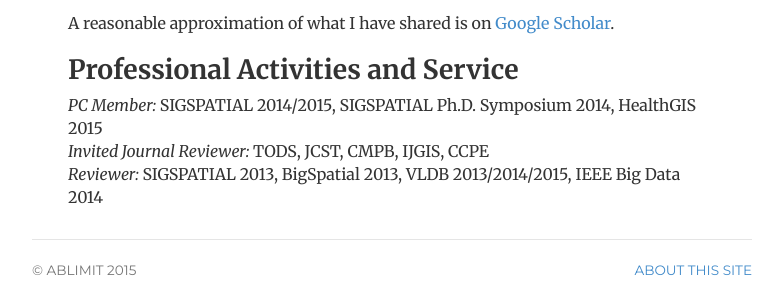
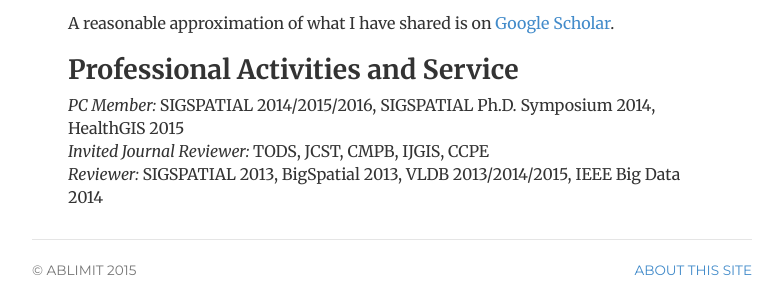
Before and after one commit to ablimit/ablimit.github.io, a Jekyll site: the page built from cv/index.html, in a window 1280 px wide. Shown: the part 1538-1826 px from the top of the page, without its empty margins (248-1031 px from the left). Built offline with Jekyll 4.4.1, drawn with Linux system fonts in a browser that asks for light colours.

Commit message:
updated sigspatial PC

```diff
--- a/cv/index.html
+++ b/cv/index.html
@@ -93,7 +93,7 @@ description: Current CV for Ablimit Aji, database and anlytics systems researche
 
 				<h2>Professional Activities and Service</h2>
 				<ul class="list-unstyled">
-					<li><em>PC Member:</em> SIGSPATIAL 2014/2015, SIGSPATIAL Ph.D. Symposium 2014, HealthGIS 2015</li>
+					<li><em>PC Member:</em> SIGSPATIAL 2014/2015/2016, SIGSPATIAL Ph.D. Symposium 2014, HealthGIS 2015</li>
 					<li><em>Invited Journal Reviewer:</em> TODS, JCST, CMPB, IJGIS, CCPE</li>
 					<li><em>Reviewer:</em> SIGSPATIAL 2013, BigSpatial 2013, VLDB 2013/2014/2015, IEEE Big Data 2014</li>
 				</ul>
```
